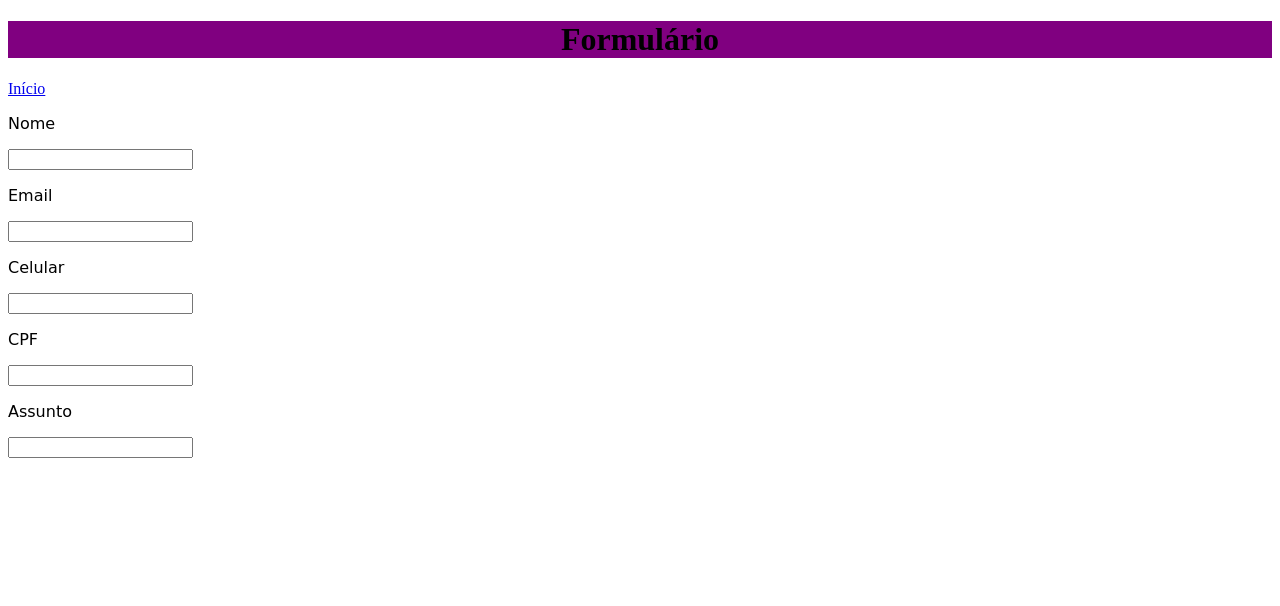
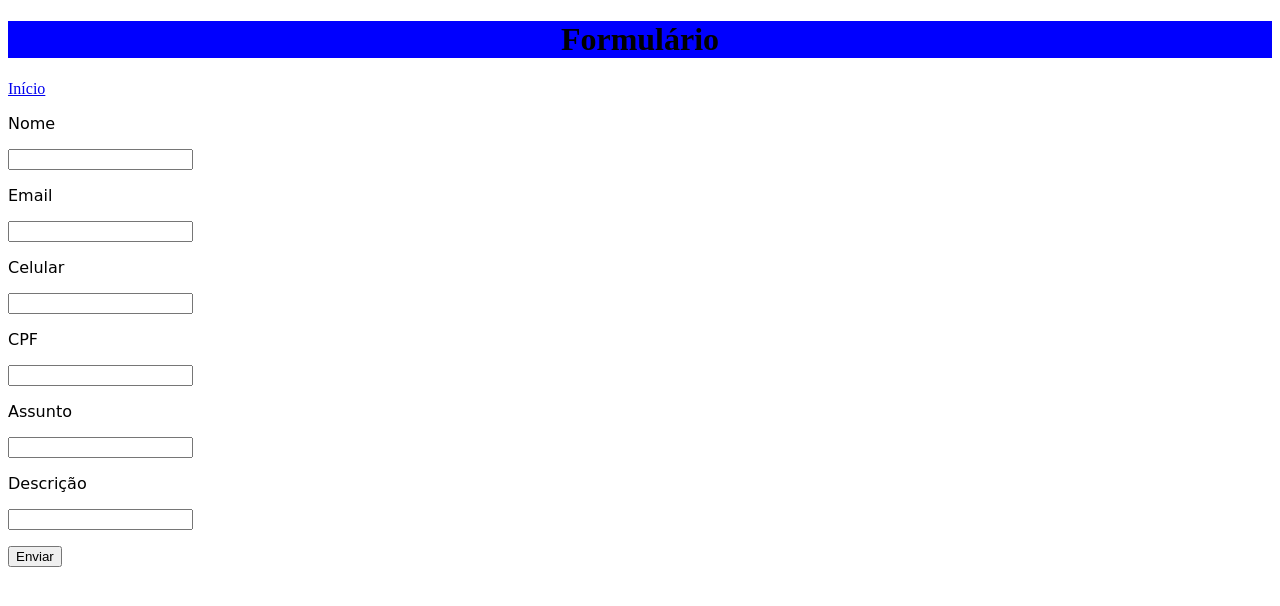
Before and after one commit to lulusinha/projetoavaliativo, a plain HTML site: page form.html in a window 1280 px wide. Drawn offline with Linux system fonts and the light colour scheme.

Commit message:
envio de formulario conpleto

```diff
--- a/_css/stilo.css
+++ b/_css/stilo.css
@@ -1,5 +1,5 @@
 h1{
-    background-color: purple;
+    background-color: blue;
     text-align: center;
 }
 
--- a/form.html
+++ b/form.html
@@ -19,6 +19,9 @@
             <input type="text" name="CPF">
             <p>Assunto</p>
             <input type="text" name="Assunto">
+            <p>Descrição</p>
+            <input type="text" name="Descrição">
+            <p><button>Enviar</button></p>
           </form>
 
 </body>
```
